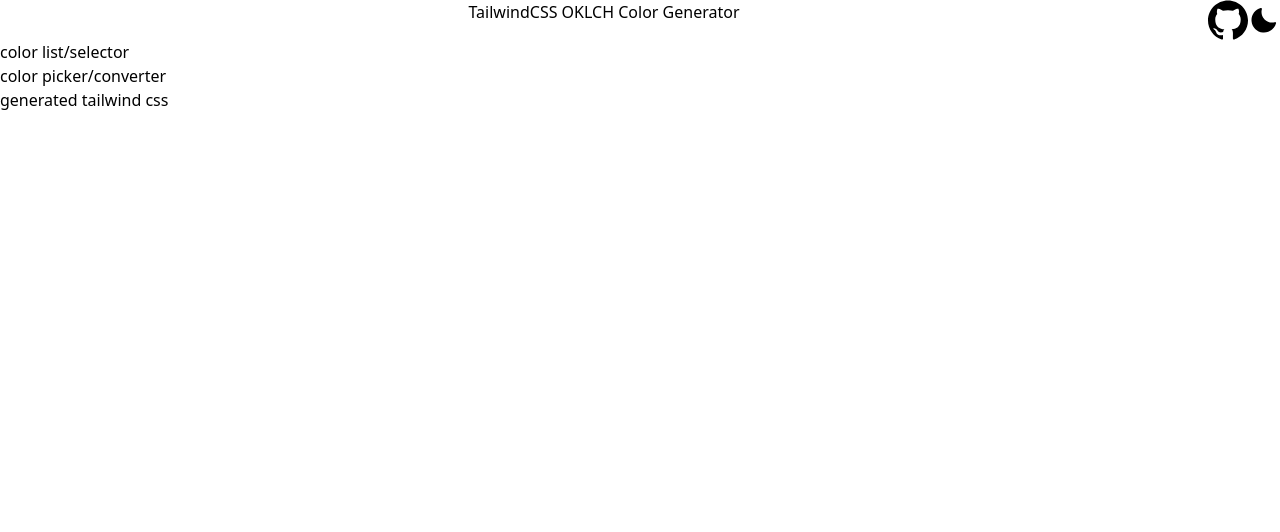
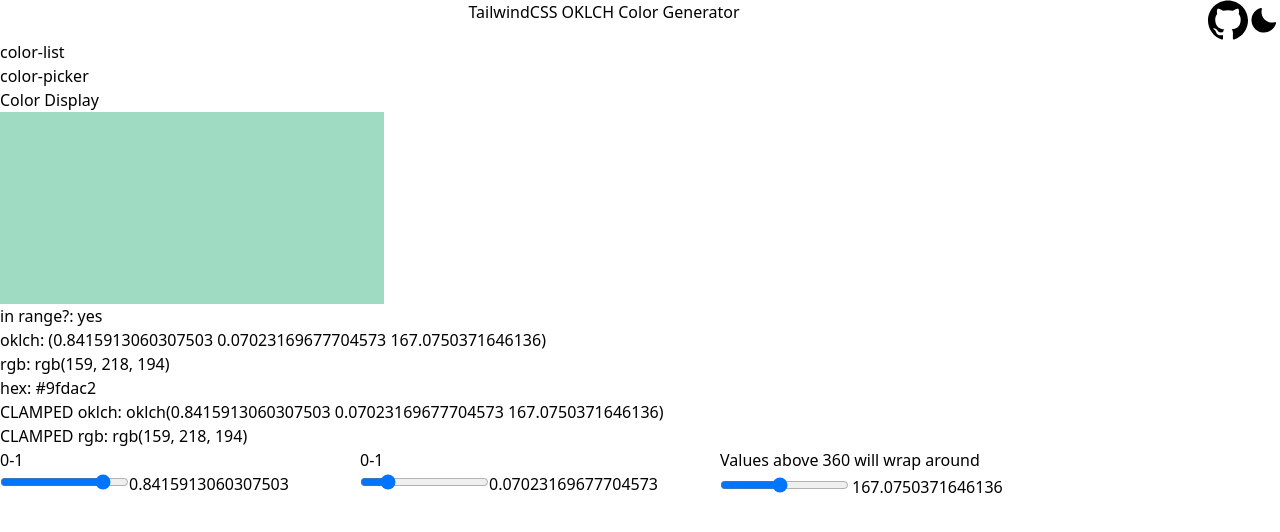
Before and after one commit to ElleAquilina/oklch-themer, a React (Vite) app: page / in a window 1280 px wide. Shown: the top 532 px of the page. Built offline with nearby package versions, Linux system fonts and the light colour scheme.

Commit message:
Add color card, displaying an editable OKLCH color and RGB/HEX conversions

```diff
--- a/src/app/app.tsx
+++ b/src/app/app.tsx
@@ -1,12 +1,15 @@
+import ColorCard from '@/components/color-card.tsx'
 import Header from '@/components/header'
 
 function App() {
     return (
         <>
             <Header />
-            <div>color list/selector</div>
-            <div>color picker/converter</div>
-            <div>generated tailwind css</div>
+            <div>color-list</div>
+            <div>
+                color-picker
+                <ColorCard />
+            </div>
         </>
     )
 }
--- /dev/null
+++ b/src/components/color-card.tsx
@@ -0,0 +1,185 @@
+import { colorFormatHex, colorFormatRgb, inRGB } from '@/helpers/colors'
+import { Schema } from '@/types/oklch.schema.tsx'
+import 'culori/css'
+import { clampChroma, formatCss, formatRgb, Oklch, random } from 'culori/fn'
+import { useState } from 'react'
+
+export default function ColorCard() {
+    const [oklch, setOklch] = useState<Oklch>(
+        clampChroma(
+            random('oklch', {
+                l: [0.25, 1],
+            }),
+        ),
+    )
+
+    const [inputData, setInputData] = useState({
+        l: oklch.l,
+        c: oklch.c,
+        h: oklch.h,
+    })
+
+    const [errors, setErrors] = useState({
+        l: '',
+        c: '',
+        h: '',
+    })
+
+    function setOklchProperty(e: React.ChangeEvent<HTMLInputElement>) {
+        const { name, value } = e.target
+
+        setOklch((prevState) => ({
+            ...prevState,
+            [name]: value,
+        }))
+    }
+
+    function handleChange(e: React.ChangeEvent<HTMLInputElement>) {
+        const { name, value } = e.target
+
+        setInputData((prevState) => ({
+            ...prevState,
+            [name]: value,
+        }))
+    }
+
+    function handleSubmit(e: React.KeyboardEvent<HTMLInputElement>) {
+        const { name } = e.currentTarget
+        validate(name)
+    }
+
+    function handleOnBlur(e: React.ChangeEvent<HTMLInputElement>) {
+        const { name } = e.target
+        validate(name)
+    }
+
+    function round() {
+        // Drop Chroma and Hue is Lightness is low
+        if (oklch.l > 0.15) {
+            oklch.c = 0
+            oklch.h = 0
+        }
+
+        // If hue is over 360, it should wrap around
+    }
+
+    function validate(channelName: string) {
+        try {
+            let valid = Schema.parse(inputData)
+
+            if (valid) {
+                setInputData(valid)
+                setOklch((prevState) => ({
+                    ...prevState,
+                    l: valid.l,
+                    c: valid.c,
+                    h: valid.h,
+                }))
+                setErrors((prevState) => ({
+                    ...prevState,
+                    [channelName]: '',
+                }))
+            }
+        } catch (e) {
+            console.log(e)
+            setErrors((prevState) => ({
+                ...prevState,
+                [channelName]: e,
+            }))
+        }
+    }
+
+    return (
+        <>
+            <div>
+                <p>Color Display</p>
+                <canvas
+                    className='w-96 h-48'
+                    style={{
+                        backgroundColor: formatCss(oklch),
+                    }}
+                />
+                <p>in range?: {inRGB(oklch) ? 'yes' : 'no'}</p>
+                <p>
+                    oklch: ({oklch.l} {oklch.c} {oklch.h})
+                </p>
+                <p>rgb: {colorFormatRgb(oklch)}</p>
+                <p>hex: {colorFormatHex(oklch)}</p>
+                <p>CLAMPED oklch: {formatCss(clampChroma(oklch, 'oklch'))}</p>
+                <p>CLAMPED rgb: {formatRgb(clampChroma(oklch))}</p>
+                <div className='flex flex-row'>
+                    <div>
+                        <p>0-1</p>
+                        <input
+                            type='range'
+                            name='l'
+                            value={oklch.l}
+                            onChange={setOklchProperty}
+                            min='0'
+                            max='1'
+                            step='0.001'
+                        />
+                        <input
+                            type='text'
+                            name='l'
+                            value={inputData.l}
+                            onChange={handleChange}
+                            onBlur={handleOnBlur}
+                            onKeyDown={(e) =>
+                                e.key === 'Enter' ? handleSubmit(e) : null
+                            }
+                        />
+                    </div>
+                    <div>
+                        <p>0-1</p>
+                        <input
+                            type='range'
+                            name='c'
+                            value={oklch.c}
+                            onChange={setOklchProperty}
+                            min='0'
+                            max='0.4'
+                            step='0.001'
+                        />
+                        <input
+                            type='text'
+                            name='c'
+                            value={inputData.c}
+                            onChange={handleChange}
+                            onBlur={handleOnBlur}
+                            onKeyDown={(e) =>
+                                e.key === 'Enter' ? handleSubmit(e) : null
+                            }
+                        />
+                    </div>
+                    <div>
+                        <p>Values above 360 will wrap around</p>
+                        <input
+                            type='range'
+                            name='h'
+                            value={oklch.h}
+                            onChange={setOklchProperty}
+                            min='0'
+                            max='360'
+                            step='1'
+                        />
+                        <input
+                            type='text'
+                            name='h'
+                            value={inputData.h}
+                            onChange={handleChange}
+                            onBlur={handleOnBlur}
+                            onKeyDown={(e) =>
+                                e.key === 'Enter' ? handleSubmit(e) : null
+                            }
+                            className='border-3'
+                            style={{
+                                borderColor: errors.h ? 'red' : 'transparent',
+                            }}
+                        />
+                    </div>
+                </div>
+            </div>
+        </>
+    )
+}
--- /dev/null
+++ b/src/helpers/colors.tsx
@@ -0,0 +1,45 @@
+import 'culori/css'
+import {
+    Color,
+    formatHex,
+    formatRgb,
+    Lch,
+    modeRgb,
+    Oklch,
+    round,
+    toGamut,
+    useMode,
+} from 'culori/fn'
+
+export function colorFormatRgb(color: Oklch) {
+    //let color: AnyLch = valueToColor(value)
+    let rgbColor: Color = inRGB(color) ? color : toRgb(color)
+    return formatRgb(rgbColor)
+}
+
+export function colorFormatHex(color: Oklch) {
+    let rgbColor: Color = inRGB(color) ? color : toRgb(color)
+    return formatHex(rgbColor)
+}
+
+export type AnyLch = Lch | Oklch
+
+export let roundChannel = round(2)
+
+export let rgb = useMode(modeRgb)
+
+const COLOR_SPACE_GAP = 0.0001
+
+let toRgb = toGamut('rgb', 'oklch')
+
+export function inRGB(color: Color): boolean {
+    let check = rgb(color)
+    return (
+        check.r >= -COLOR_SPACE_GAP &&
+        check.r <= 1 + COLOR_SPACE_GAP &&
+        check.g >= -COLOR_SPACE_GAP &&
+        check.g <= 1 + COLOR_SPACE_GAP &&
+        check.b >= -COLOR_SPACE_GAP &&
+        check.b <= 1 + COLOR_SPACE_GAP
+    )
+}
--- /dev/null
+++ b/src/types/oklch.schema.tsx
@@ -0,0 +1,42 @@
+import { z } from 'zod'
+
+export const LuminositySchema = z.coerce
+    .number({
+        required_error: 'Luminosity is required',
+        invalid_type_error: 'Luminosity must be a percentage number',
+    })
+    .gte(0)
+    .lte(100)
+    .transform((value) => {
+        // After validating truncate percent to two decimals and return decimal percentage (0-1)
+        return Math.floor(value * 100) / 100
+    })
+
+export const ChromaSchema = z.coerce
+    .number({
+        required_error: 'Chroma is required',
+        invalid_type_error: 'Chroma must be a decimal number',
+    })
+    .gte(0)
+    .lte(1)
+    .transform((value) => {
+        return Math.floor(value * 100) / 100
+    })
+
+export const HueSchema = z.coerce
+    .number({
+        required_error: 'Hue is required',
+        invalid_type_error: 'Hue must be a number',
+    })
+    .gte(0)
+    .optional()
+    .transform((value) => {
+        // After validating truncate to two digits, and wrap around if over 360 by applying modulo
+        return Math.floor((value % 360) * 100) / 100
+    })
+
+export const Schema = z.object({
+    l: LuminositySchema,
+    c: ChromaSchema,
+    h: HueSchema,
+})
```
